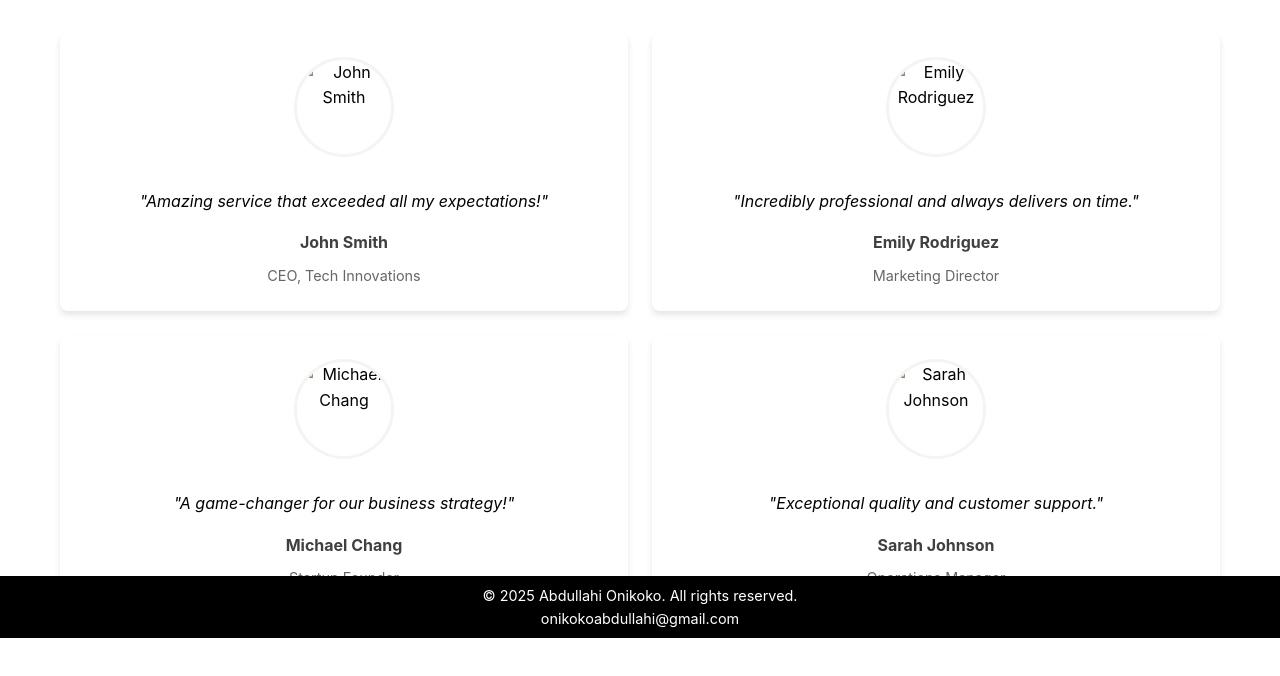
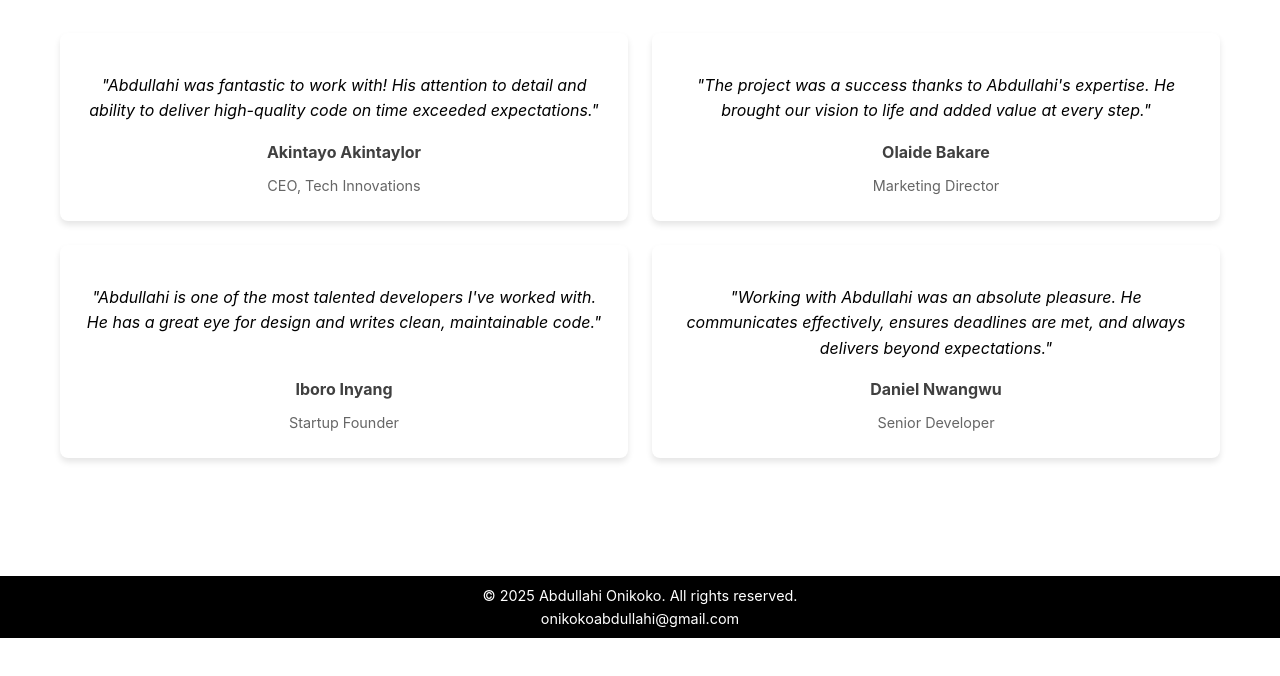
Before and after one commit to kokoforbes/web-principle, a website: page testimonials.html in a window 1280 px wide. Shown: the part 162-838 px from the top of the page. After the commit the page ends 800 px from the top, so only its background shows below. Drawn offline with Linux system fonts and the light colour scheme.

Commit message:
updated testimonial page

```diff
--- a/styles.css
+++ b/styles.css
@@ -711,3 +711,27 @@ button:focus {
   outline: 2px solid #007bff;
   outline-offset: 2px;
 }
+
+.testimonial {
+  background: #fff;
+  border: 1px solid #ddd;
+  border-radius: 8px;
+  padding: 20px;
+  margin-bottom: 20px;
+  box-shadow: 0 2px 4px rgba(0, 0, 0, 0.1);
+}
+
+.testimonial blockquote {
+  font-style: italic;
+  margin-bottom: 10px;
+}
+
+.testimonial p {
+  margin: 5px 0;
+}
+
+.author {
+  font-weight: bold;
+  color: #2c3e50;
+  text-align: right;
+}
--- a/testimonials.html
+++ b/testimonials.html
@@ -45,31 +45,36 @@
     <main>
       <div class="testimonials-container" role="region" aria-label="Customer Testimonials">
         <article class="testimonial-card" tabindex="0">
-          <img src="/api/placeholder/100/100" alt="John Smith" loading="lazy">
-          <blockquote>"Amazing service that exceeded all my expectations!"</blockquote>
-          <div class="author">John Smith</div>
+          <blockquote>"Abdullahi was fantastic to work with! His attention to detail and ability to deliver high-quality
+            code on
+            time exceeded expectations."</blockquote>
+          <div class="author">Akintayo Akintaylor</div>
           <div class="position">CEO, Tech Innovations</div>
         </article>
 
         <article class="testimonial-card" tabindex="0">
-          <img src="/api/placeholder/100/100" alt="Emily Rodriguez" loading="lazy">
-          <blockquote>"Incredibly professional and always delivers on time."</blockquote>
-          <div class="author">Emily Rodriguez</div>
+          <blockquote>"The project was a success thanks to Abdullahi's expertise. He brought our vision to life and
+            added value at
+            every step."</blockquote>
+          <div class="author">Olaide Bakare</div>
           <div class="position">Marketing Director</div>
         </article>
 
         <article class="testimonial-card" tabindex="0">
-          <img src="/api/placeholder/100/100" alt="Michael Chang" loading="lazy">
-          <blockquote>"A game-changer for our business strategy!"</blockquote>
-          <div class="author">Michael Chang</div>
+          <blockquote>"Abdullahi is one of the most talented developers I've worked with. He has a great eye for design
+            and writes
+            clean, maintainable code."</blockquote>
+          <div class="author">Iboro Inyang</div>
           <div class="position">Startup Founder</div>
         </article>
 
         <article class="testimonial-card" tabindex="0">
-          <img src="/api/placeholder/100/100" alt="Sarah Johnson" loading="lazy">
-          <blockquote>"Exceptional quality and customer support."</blockquote>
-          <div class="author">Sarah Johnson</div>
-          <div class="position">Operations Manager</div>
+          <blockquote>"Working with Abdullahi was an absolute pleasure. He communicates effectively, ensures deadlines
+            are
+            met, and always delivers beyond expectations."
+          </blockquote>
+          <div class="author">Daniel Nwangwu</div>
+          <div class="position">Senior Developer</div>
         </article>
       </div>
     </main>
```
